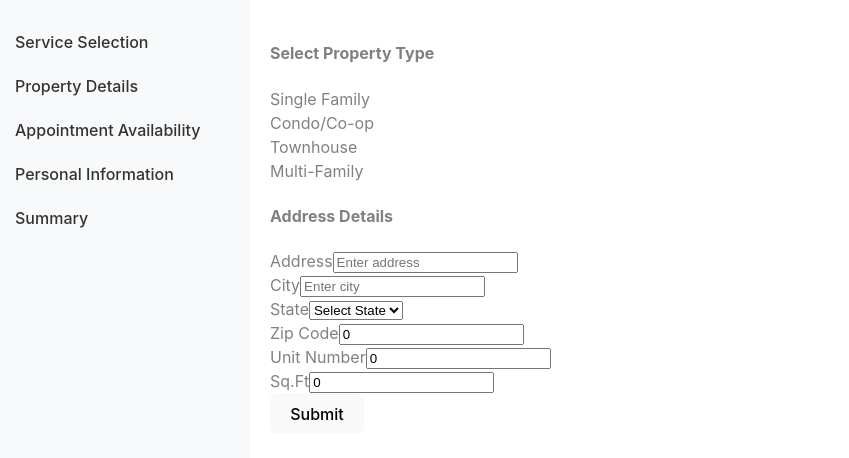
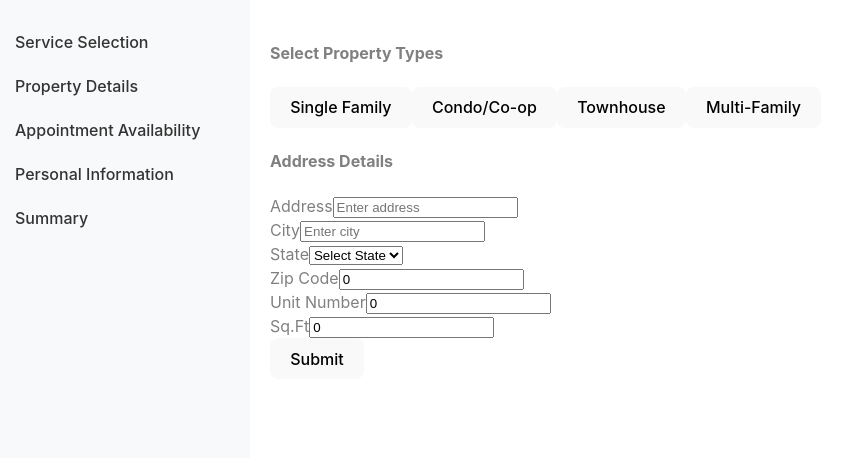
Before and after one commit to stevecalla/Differential_Scheduler, a React (Vite) app in the folder client/: page /PropertyDetails in a window 1280 px wide. Shown: the top 458 px of the page, without its empty margins (0-849 px from the left). Built offline with nearby package versions, Linux system fonts and the light colour scheme.

Commit message:
updated property types buttons

```diff
--- a/client/src/pages/propertyDetails.tsx
+++ b/client/src/pages/propertyDetails.tsx
@@ -1,5 +1,5 @@
 import React, { useState } from "react";
-import { Container, Row, Col, Card, Form, Button } from "react-bootstrap";
+import { Container, Row, Col, Form, Button } from "react-bootstrap";
 
 interface FormData {
   address: string;
@@ -26,7 +26,7 @@ const PropertyDetails: React.FC = () => {
     "AL", "AK", "AZ", "AR", "CA", "CO", "CT", "DE", "FL", "GA","HI", "ID", "IL", "IN", "IA", "KS", "KY", "LA", "ME", "MD", "MA", "MI", "MN", "MS", "MO", "MT", "NE", "NV", "NH", "NJ","NM", "NY", "NC", "ND", "OH", "OK", "OR", "PA", "RI", "SC", "SD", "TN", "TX", "UT", "VT", "VA", "WA", "WV", "WI", "WY",
   ];
 
-  const propertyTypes: string[] = [
+  const propertyTypes: any[] = [
     "Single Family",
     "Condo/Co-op",
     "Townhouse",
@@ -34,42 +34,35 @@ const PropertyDetails: React.FC = () => {
   ];
 
   const handlePropertyTypeSelect = (type: string) => {
-    setSelectedPropertyType(type);
-    setFormData({
-      address: "",
-      city: "",
-      state: "",
-      zipCode: 0,
-      unitNumber: 0,
-      sqFt: 0,
-    });
+    setSelectedPropertyType((prevType) => (prevType === type ? "" : type));
   };
 
-  const handleInputChange = (e: { target: { name: any; value: any; }; }) => {
+  const handleInputChange = (e: React.ChangeEvent<any>) => {
     const { name, value } = e.target;
     setFormData((formData) => ({ ...formData, [name]: value }));
   };
 
+
   return (
     <Container>
       <Row className="my-4">
-        <Col> <h4>Select Property Type</h4>
-          <Row>
+        <Col>
+          <h4>Select Property Types</h4>
+          <div className="d-flex flex-wrap">
             {propertyTypes.map((type) => (
-              <Col key={type} md={4}>
-                <Card
-                  className={`text-center ${selectedPropertyType === type ? "bg-primary text-white" : ""}`}
-                  onClick={() => handlePropertyTypeSelect(type)}>
-                  <Card.Body>
-                  <Card.Title>{type}</Card.Title>
-                  </Card.Body>
-                </Card>
-              </Col>))}
-          </Row>
+              <Button
+                key={type}
+                variant={selectedPropertyType.includes(type) ? "primary" : "outline-primary"}
+                className="m-2"
+                onClick={() =>handlePropertyTypeSelect(type)}>
+                {type}
+              </Button>
+            ))}
+          </div>
         </Col>
       </Row>
 
-    <Row className="my-4">
+    <Row className="my-6">
      <Col> <h4>Address Details</h4>
      <Form>
      <Form.Group controlId="address">
@@ -77,9 +70,11 @@ const PropertyDetails: React.FC = () => {
         <Form.Control
           type="text"
           placeholder="Enter address"
+          size= "lg"
           name="address"
           value={formData.address}
           onChange={handleInputChange}
+          className="test"
           /></Form.Group>
 
         <Form.Group controlId="city">
```
